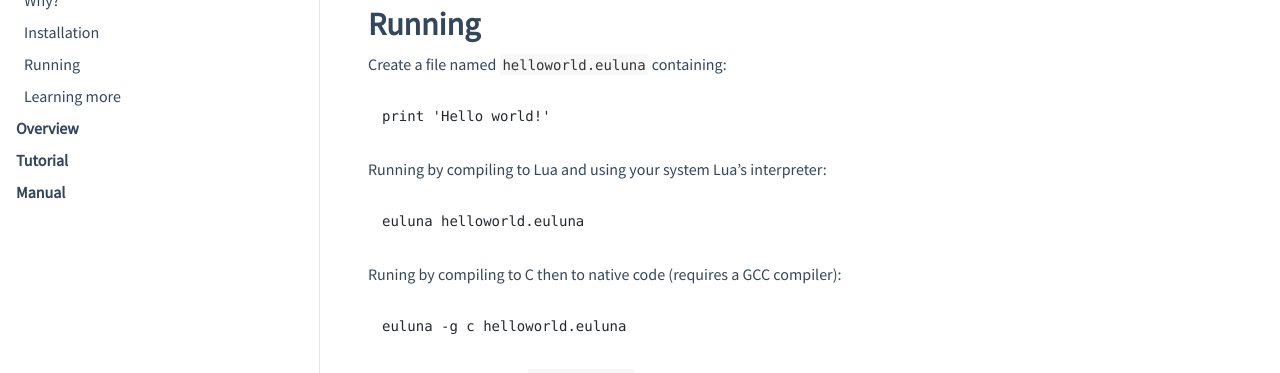
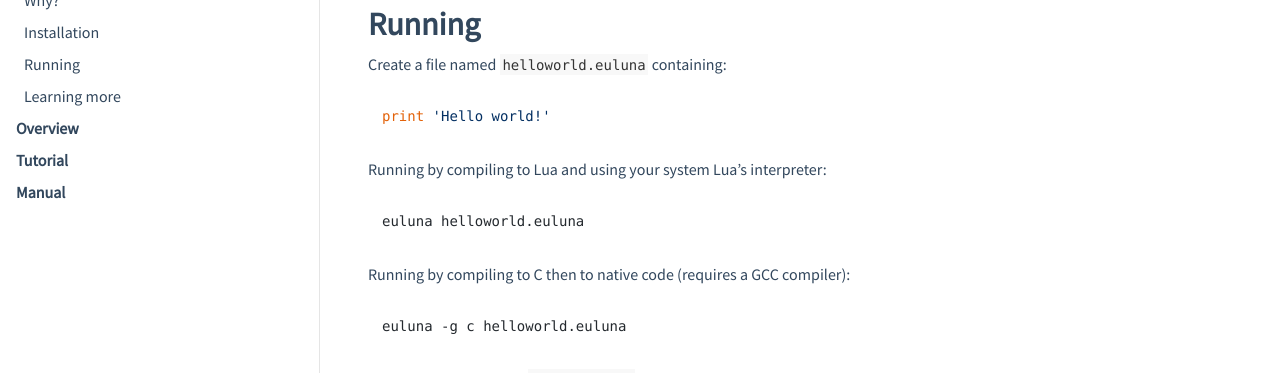
Before and after one commit to edubart/nelua-lang, a Jekyll site: the page built from docs/index.md, in a window 1280 px wide and 900 px high, scrolled down 1231 px. Shown: the part 152-525 px from the top of the window. Built offline with Jekyll 4.4.1, drawn with Linux system fonts in a browser that asks for light colours; nearby versions of some CDN libraries.

````diff
--- a/docs/pages/euluna.md
+++ b/docs/pages/euluna.md
@@ -63,17 +63,17 @@
 
 Create a file named `helloworld.euluna` containing:
 
-```euluna
+```lua
 print 'Hello world!'
 ```
 
 Running by compiling to Lua and using your system Lua's interpreter:
-```bash
+```shell
 euluna helloworld.euluna
 ```
 
-Runing by compiling to C then to native code (requires a GCC compiler):
-```bash
+Running by compiling to C then to native code (requires a GCC compiler):
+```shell
 euluna -g c helloworld.euluna
 ```
 
````
Also changed, not shown: 10 other files.
